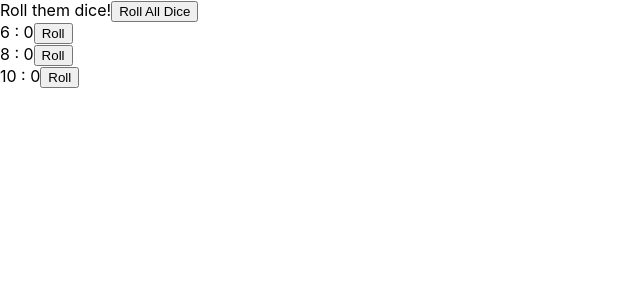
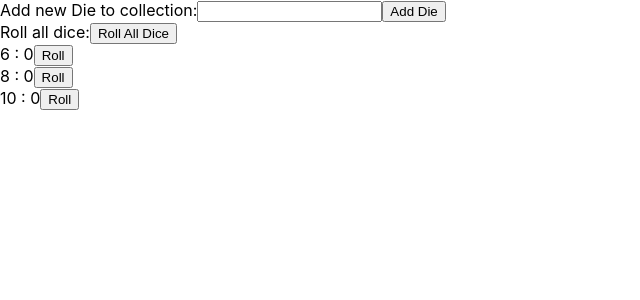
Before and after one commit to jpeavler/Dice-React-Context, a React (Create React App) app: page / in a window 1280 px wide. Shown: the top 300 px of the page, without its empty margins (0-640 px from the left). Built offline with nearby package versions, Linux system fonts and the light colour scheme.

Commit message:
Implemented add dice functionality

```diff
--- a/src/components/DiceBag.js
+++ b/src/components/DiceBag.js
@@ -1,6 +1,7 @@
 import React from 'react';
 import RollAll from './RollAll';
 import Die from './Die';
+import DiceForm from './DiceForm';
 import {DiceBagContext} from '../context/roll-context'
 class DiceBag extends React.Component {
     constructor(props){
@@ -13,7 +14,8 @@ class DiceBag extends React.Component {
                 {numSides: 10, currentRoll: 0}
             ],
             rollAll: this.rollAll,
-            rollOne: this.rollOne
+            rollOne: this.rollOne,
+            addToDice: this.addToDice
         }
     }
     randomize = (die) => {
@@ -31,6 +33,11 @@ class DiceBag extends React.Component {
         this.randomize(dice[index]);
         this.setState({dice});
     }
+    addToDice = (die) => {
+        const dice = Array.from(this.state.dice);
+        dice.push(die);
+        this.setState({dice});
+    }
     render() {
         const displayDice = this.state.dice.map((die, index) => {
             return(<Die die={die} index={index}/>)
@@ -38,7 +45,8 @@ class DiceBag extends React.Component {
         return (
             <DiceBagContext.Provider value={this.state}>
                 <div>
-                    Roll them dice!
+                    <DiceForm/>
+                    Roll all dice:
                     <RollAll/>
                     {displayDice}
                 </div>
--- /dev/null
+++ b/src/components/DiceForm.js
@@ -0,0 +1,34 @@
+import React, {Component} from 'react';
+import {DiceBagContext} from '../context/roll-context'
+
+class DiceForm extends Component{
+    constructor(props){
+        super(props);
+        this.state = {
+            numSides: 2
+        }
+    }
+    handleInput = (event) => {
+        event.preventDefault();
+        this.setState({numSides: event.target.value})
+    }
+    render(){
+        return(
+            <DiceBagContext.Consumer>
+                {({addToDice}) => (
+                    <div>
+                        Add new Die to collection:
+                        <input type="number" onChange={this.handleInput}/>
+                        <button
+                            onClick={() => addToDice({numSides: this.state.numSides, currentRoll: 0})}
+                        >
+                            Add Die
+                        </button>
+                    </div>
+                )}
+            </DiceBagContext.Consumer>
+        )
+    }
+
+}
+export default DiceForm;
```
